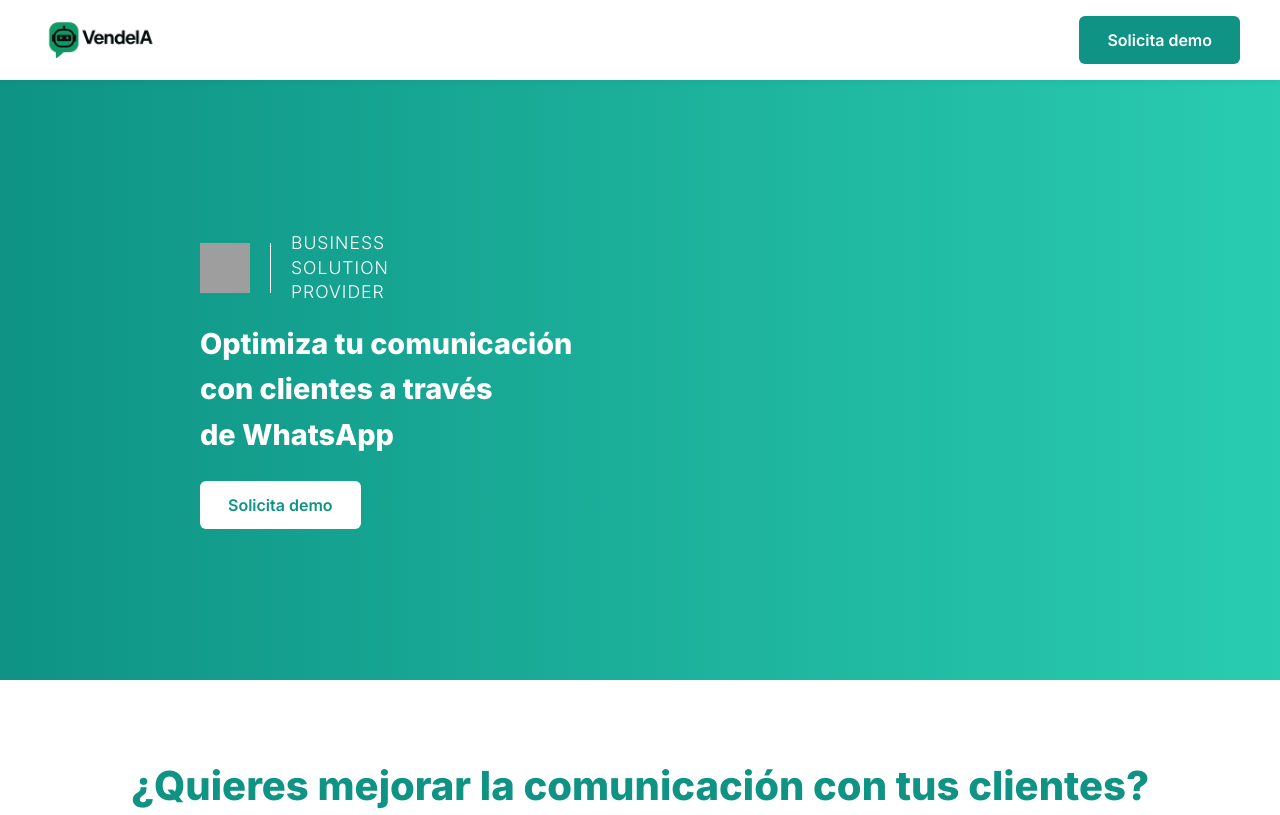
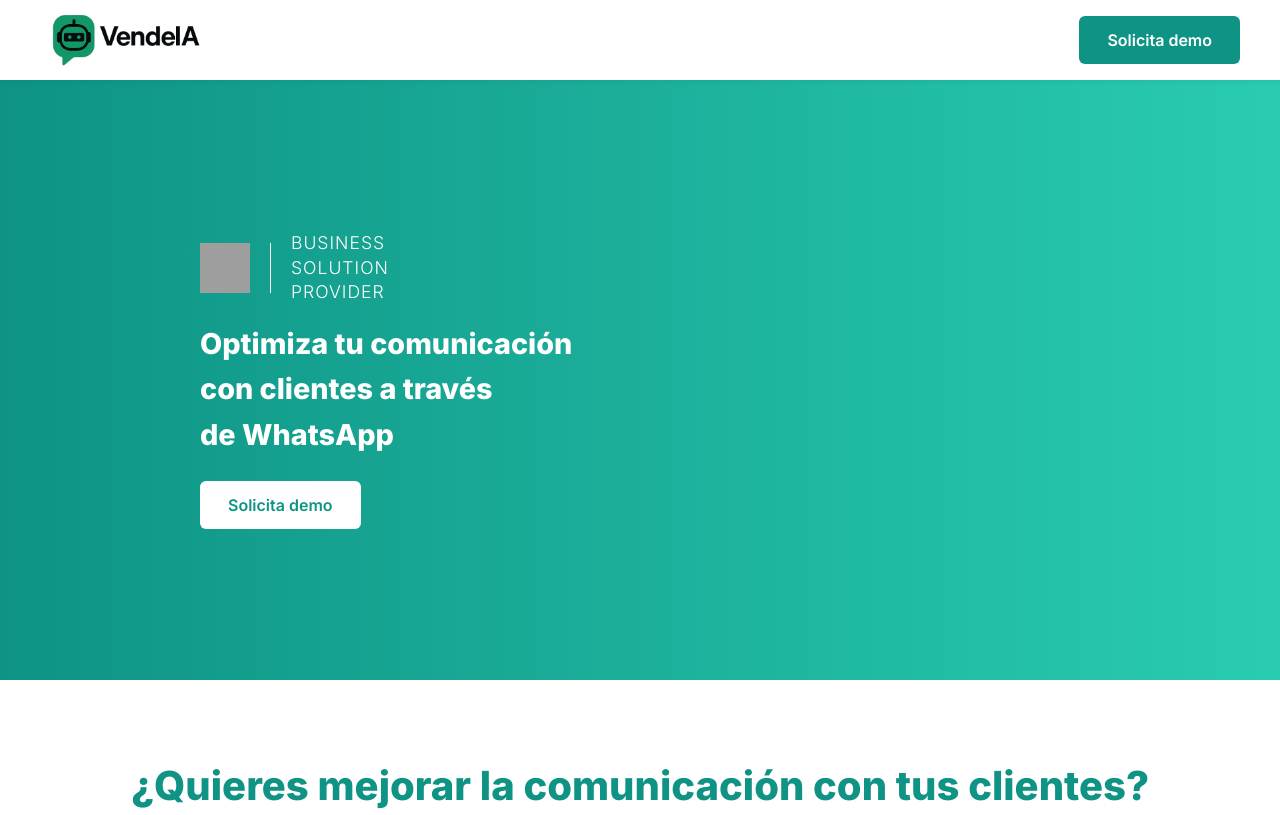
Before and after one commit to jmanero1/vendeia-netlify, a plain HTML site: page index.html in a window 1280 px wide. Shown: the top 815 px of the page. Drawn offline with Linux system fonts and the light colour scheme; grey boxes are pictures that could not be loaded.

Commit message:
Update index.html

```diff
--- a/index.html
+++ b/index.html
@@ -25,7 +25,7 @@
       z-index: 1000;
     }
     .top-bar img {
-      height: 120px; /* Logotipo más grande */
+      height: 170px; /* Logotipo más grande */
     }
     .cta-button {
       background: #0E9384;
```
